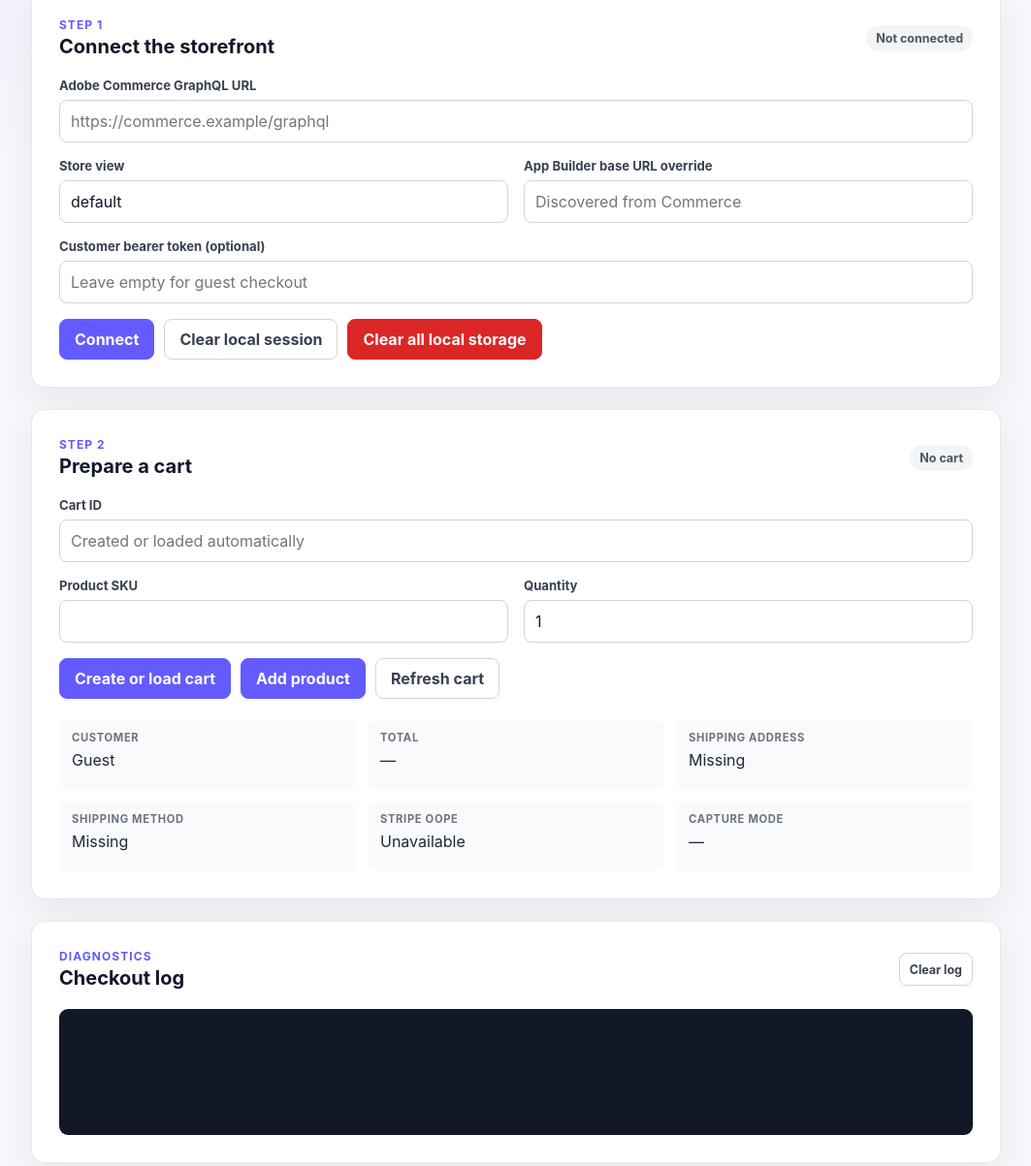
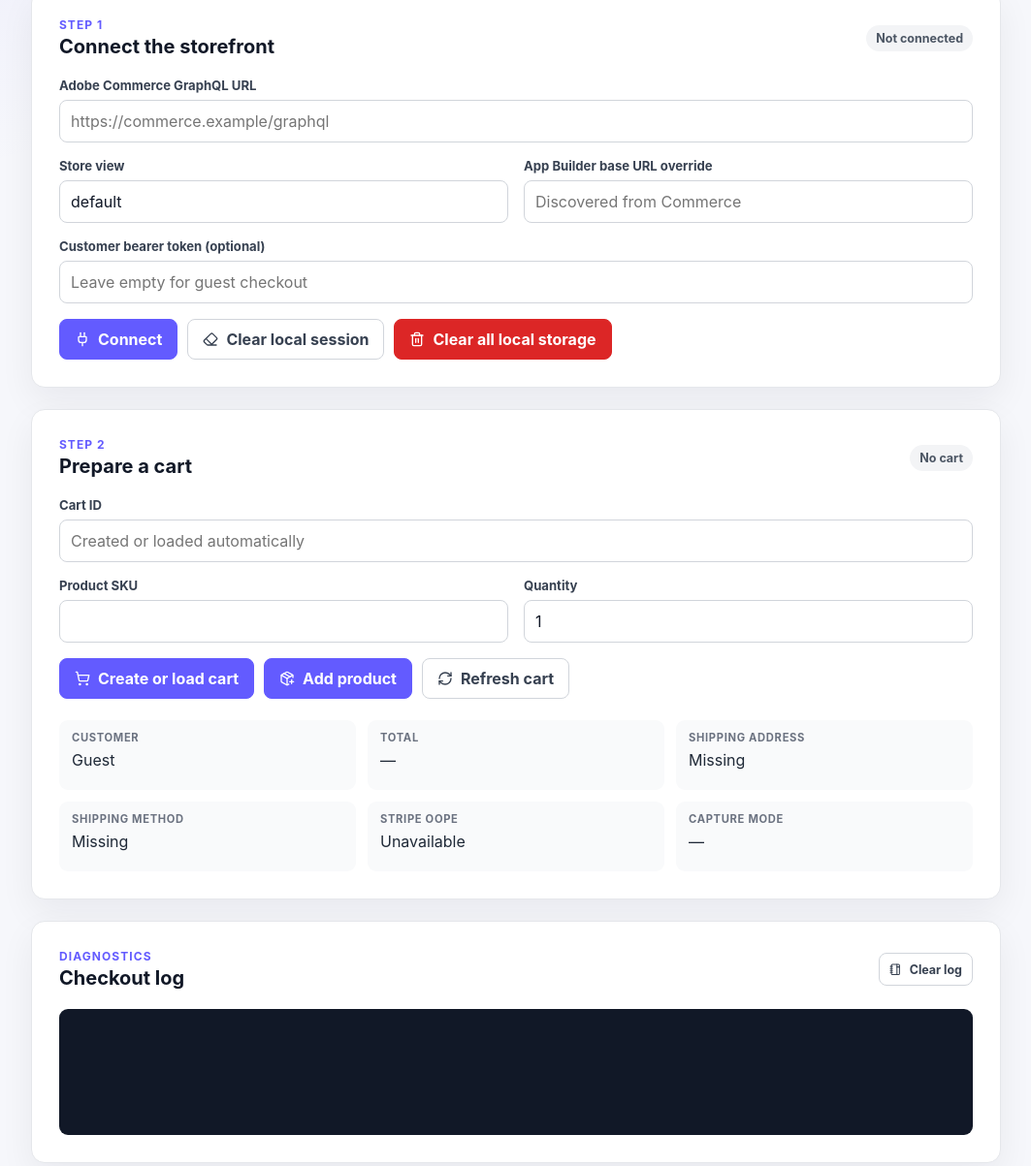
Before and after one commit to johnrusu/stripe-eds-express-checkout, a website built with Vite: page index.html in a window 1280 px wide. Shown: the part 326-1529 px from the top of the page at 97% size, without its empty margins (108-1171 px from the left). Built offline with nearby package versions, Linux system fonts and the light colour scheme.

Commit message:
fix: added icons

```diff
--- a/index.html
+++ b/index.html
@@ -12,8 +12,6 @@
     />
     <link rel="icon" href="./favicon.svg" type="image/svg+xml" />
     <link rel="stylesheet" href="./storefront.css" />
-    <script src="https://js.stripe.com/v3/"></script>
-    <script type="module" src="./storefront.js"></script>
   </head>
 
   <body>
@@ -81,11 +79,65 @@
           </label>
 
           <div class="storefront-actions storefront-field-wide">
-            <button id="connect-button" type="submit">Connect</button>
+            <button id="connect-button" type="submit">
+              <svg
+                class="button-icon"
+                aria-hidden="true"
+                viewBox="0 0 24 24"
+                fill="none"
+                stroke="currentColor"
+                stroke-width="2"
+                stroke-linecap="round"
+                stroke-linejoin="round"
+              >
+                <path d="M12 22v-5" />
+                <path d="M15 8V2" />
+                <path
+                  d="M17 8a1 1 0 0 1 1 1v4a4 4 0 0 1-4 4h-4a4 4 0 0 1-4-4V9a1 1 0 0 1 1-1z"
+                />
+                <path d="M9 8V2" />
+              </svg>
+              Connect
+            </button>
             <button id="clear-session-button" type="button" class="secondary">
+              <svg
+                class="button-icon"
+                aria-hidden="true"
+                viewBox="0 0 24 24"
+                fill="none"
+                stroke="currentColor"
+                stroke-width="2"
+                stroke-linecap="round"
+                stroke-linejoin="round"
+              >
+                <path
+                  d="M21 21H8a2 2 0 0 1-1.42-.587l-3.994-3.999a2 2 0 0 1 0-2.828l10-10a2 2 0 0 1 2.829 0l5.999 6a2 2 0 0 1 0 2.828L12.834 21"
+                />
+                <path d="m5.082 11.09 8.828 8.828" />
+              </svg>
               Clear local session
             </button>
-            <button id="purge-local-storage-button" type="button" class="danger">
+            <button
+              id="purge-local-storage-button"
+              type="button"
+              class="danger"
+            >
+              <svg
+                class="button-icon"
+                aria-hidden="true"
+                viewBox="0 0 24 24"
+                fill="none"
+                stroke="currentColor"
+                stroke-width="2"
+                stroke-linecap="round"
+                stroke-linejoin="round"
+              >
+                <path d="M10 11v6" />
+                <path d="M14 11v6" />
+                <path d="M19 6v14a2 2 0 0 1-2 2H7a2 2 0 0 1-2-2V6" />
+                <path d="M3 6h18" />
+                <path d="M8 6V4a2 2 0 0 1 2-2h4a2 2 0 0 1 2 2v2" />
+              </svg>
               Clear all local storage
             </button>
           </div>
@@ -124,10 +176,62 @@
 
           <div class="storefront-actions storefront-field-wide">
             <button id="create-cart-button" type="button">
+              <svg
+                class="button-icon"
+                aria-hidden="true"
+                viewBox="0 0 24 24"
+                fill="none"
+                stroke="currentColor"
+                stroke-width="2"
+                stroke-linecap="round"
+                stroke-linejoin="round"
+              >
+                <circle cx="8" cy="21" r="1" />
+                <circle cx="19" cy="21" r="1" />
+                <path
+                  d="M2.05 2.05h2l2.66 12.42a2 2 0 0 0 2 1.58h9.78a2 2 0 0 0 1.95-1.57l1.65-7.43H5.12"
+                />
+              </svg>
               Create or load cart
             </button>
-            <button id="add-product-button" type="submit">Add product</button>
+            <button id="add-product-button" type="submit">
+              <svg
+                class="button-icon"
+                aria-hidden="true"
+                viewBox="0 0 24 24"
+                fill="none"
+                stroke="currentColor"
+                stroke-width="2"
+                stroke-linecap="round"
+                stroke-linejoin="round"
+              >
+                <path d="M12 22V12" />
+                <path d="M16 17h6" />
+                <path d="M19 14v6" />
+                <path
+                  d="M21 10.535V8a2 2 0 0 0-1-1.73l-7-4a2 2 0 0 0-2 0l-7 4A2 2 0 0 0 3 8v8a2 2 0 0 0 1 1.729l7 4a2 2 0 0 0 2 .001l1.675-.955"
+                />
+                <path d="M3.29 7 12 12l8.71-5" />
+                <path d="m7.5 4.27 8.997 5.148" />
+              </svg>
+              Add product
+            </button>
             <button id="refresh-cart-button" type="button" class="secondary">
+              <svg
+                class="button-icon"
+                aria-hidden="true"
+                viewBox="0 0 24 24"
+                fill="none"
+                stroke="currentColor"
+                stroke-width="2"
+                stroke-linecap="round"
+                stroke-linejoin="round"
+              >
+                <path d="M3 12a9 9 0 0 1 9-9 9.75 9.75 0 0 1 6.74 2.74L21 8" />
+                <path d="M21 3v5h-5" />
+                <path d="M21 12a9 9 0 0 1-9 9 9.75 9.75 0 0 1-6.74-2.74L3 16" />
+                <path d="M8 16H3v5" />
+              </svg>
               Refresh cart
             </button>
           </div>
@@ -205,6 +309,24 @@
             <h2 id="result-heading">Checkout log</h2>
           </div>
           <button id="clear-log-button" type="button" class="secondary small">
+            <svg
+              class="button-icon"
+              aria-hidden="true"
+              viewBox="0 0 24 24"
+              fill="none"
+              stroke="currentColor"
+              stroke-width="2"
+              stroke-linecap="round"
+              stroke-linejoin="round"
+            >
+              <path d="M2 6h4" />
+              <path d="M2 10h4" />
+              <path d="M2 14h4" />
+              <path d="M2 18h4" />
+              <rect width="16" height="20" x="4" y="2" rx="2" />
+              <path d="M15 2v20" />
+              <path d="M15 7h5" />
+            </svg>
             Clear log
           </button>
         </div>
@@ -216,6 +338,8 @@
       <div class="storefront-spinner" aria-hidden="true"></div>
       <p>Wallet checkout is open…</p>
     </div>
-    <script type="module" src="./index.bundled.js"></script>
+    <script src="https://js.stripe.com/v3/"></script>
+    <script type="module" src="./storefront.js"></script>
+    <script type="module" src="./index.js"></script>
   </body>
 </html>
--- a/storefront.css
+++ b/storefront.css
@@ -165,14 +165,23 @@ input {
 }
 
 button {
+  align-items: center;
   background: #635bff;
   border: 1px solid #635bff;
   border-radius: 8px;
   color: #fff;
   cursor: pointer;
+  display: inline-flex;
   font-weight: 700;
+  gap: 0.5rem;
+  justify-content: center;
   min-height: 42px;
   padding: 9px 15px;
+}
+
+.button-icon {
+  height: 1em;
+  width: 1em;
 }
 
 button:hover:not(:disabled) {
```
Also changed, not shown: package.json (+5 -7 lines), storefront.js (+14 -14 lines), 1 other file.
